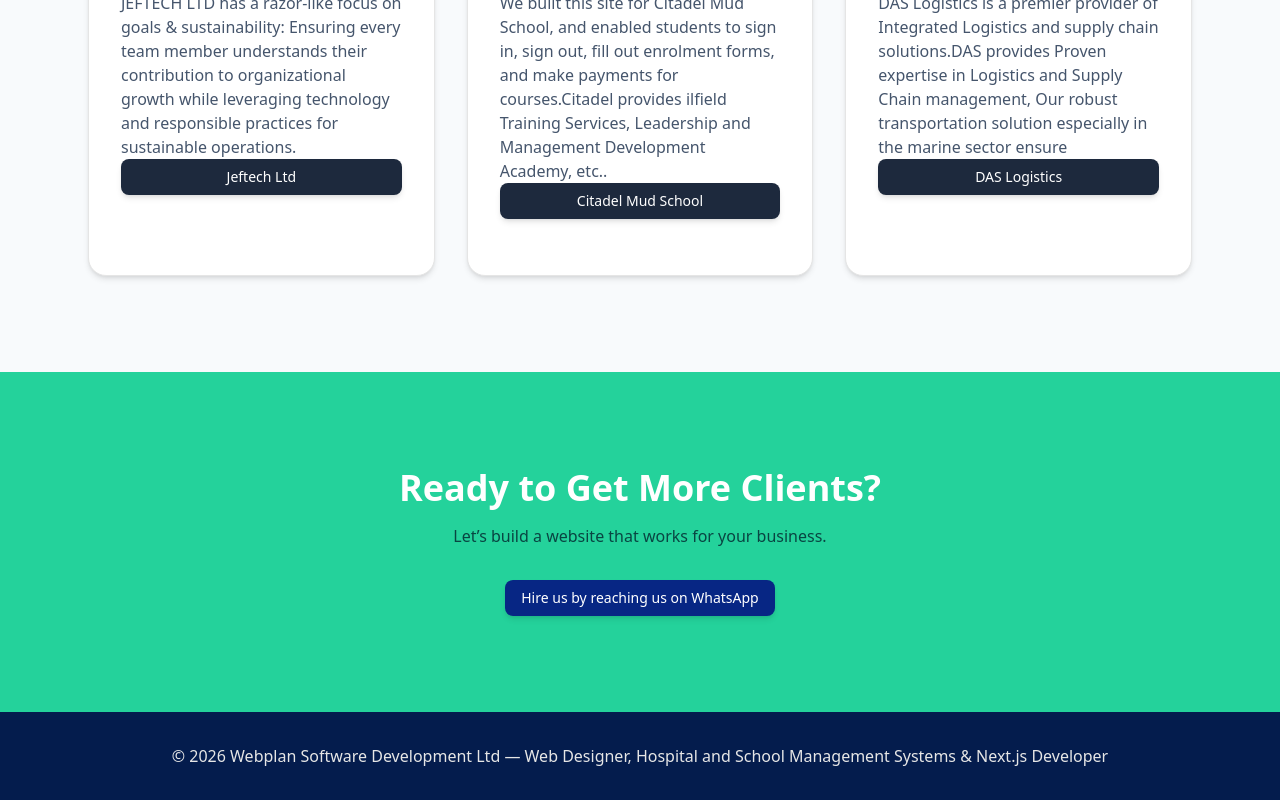
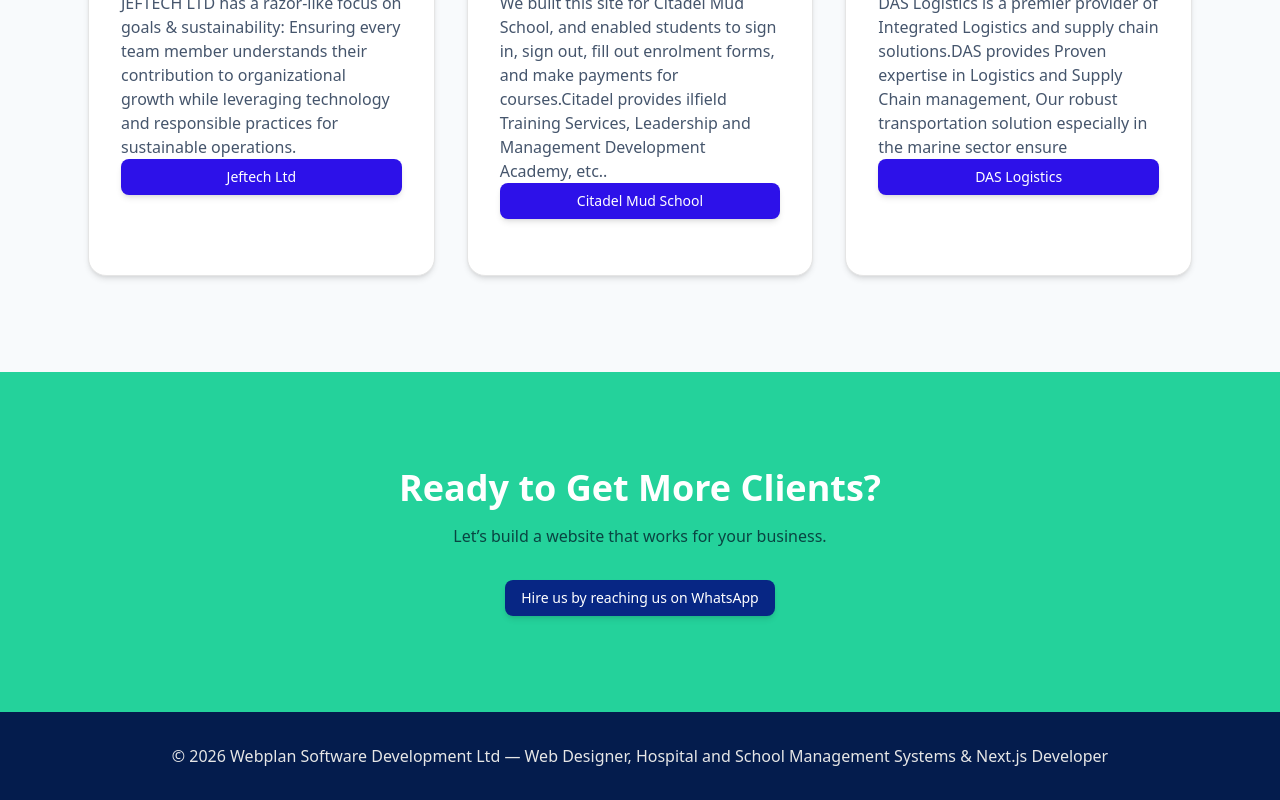
Before and after one commit to ceno2017/webdesignnaija, a Next.js app: page /portfolio in a window 1280 px wide. Shown: the part 1207-2007 px from the top of the page. Built offline with nearby package versions, Linux system fonts and the light colour scheme; no server answers.

Commit message:
Portfolio page

```diff
--- a/app/portfolio/page.tsx
+++ b/app/portfolio/page.tsx
@@ -109,7 +109,7 @@
 
                     <Link
                       href={service.link}
-                      className="flex items-center justify-center rounded-md bg-slate-800 px-4 py-2 text-sm font-medium text-white shadow-md transition hover:bg-slate-700 hover:shadow-lg"
+                      className="flex items-center justify-center rounded-md bg-[#2D11E9] px-4 py-2 text-sm font-medium text-white shadow-md transition hover:bg-slate-700 hover:shadow-lg"
                       target="_blank"
                     >
                       {service.name}
```
